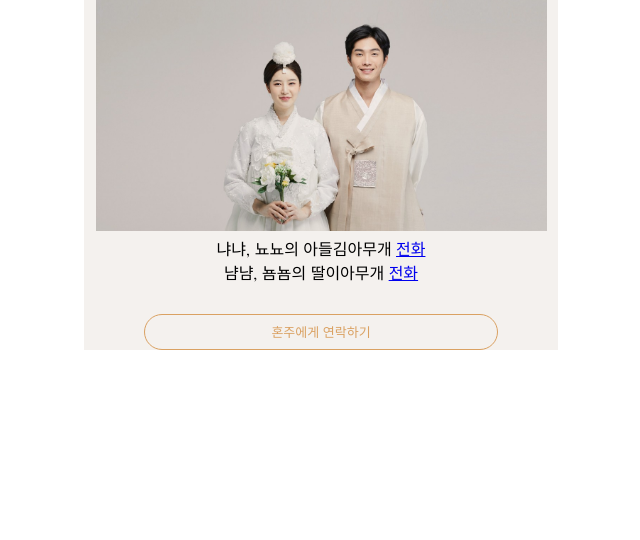
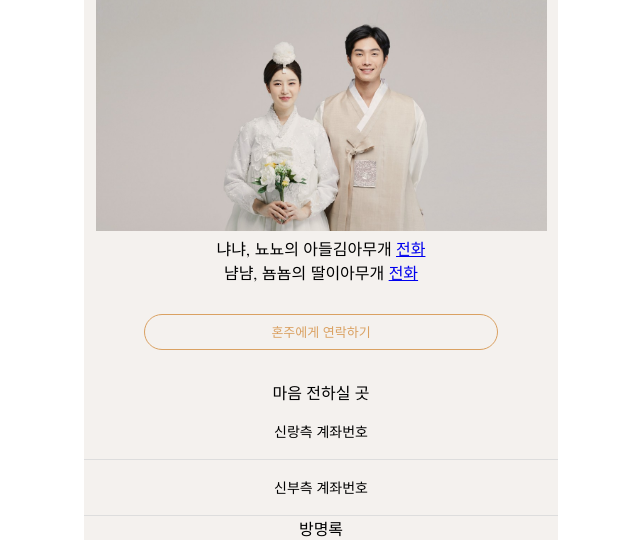
Before and after one commit to zyzyzyclaire/mobile_wedding_invitation, a Flask app: page / in a window 1280 px wide. Shown: the part 468-1008 px from the top of the page, without its empty margins (319-959 px from the left). Before the commit the page ends 818 px from the top, so only its background shows below. Run offline with Flask 2, Linux system fonts and the light colour scheme.

Commit message:
계좌번호

```diff
--- a/app.py
+++ b/app.py
@@ -6,7 +6,8 @@ app = Flask(__name__)
 def index():
     return render_template("index.html", groom="김아무개", bride="이아무개",
         main_pic='images/main_pic.png', wedding_hall='A호텔 웨딩홀',
-        pic2='images/pic2.png'
+        pic2='images/pic2.png',
+        account1=12345, account2=67890, account3=98765, account4=43210
     )
 
 if __name__ == '__main__':
--- a/templates/index.html
+++ b/templates/index.html
@@ -55,6 +55,20 @@
         background: rgb(244, 241, 238);
         border-radius: 10px;
     }
+    .accodian_title{
+        position: relative;
+        padding: 17px 0;
+        cursor: pointer;
+        font-size: 14px;
+        border-bottom: 1px solid #dddddd;
+    }
+    .accodian_menu{
+        display: none;
+        overflow: hidden;
+        font-size: 14px;
+        background-color: #f4f4f2;
+        padding: 27px 0;
+        }
 </style>
 <body>
     <center>
@@ -119,23 +133,104 @@
                 </div>
             </div>
         </div>
+        <div>
+            <div>마음 전하실 곳</div>
+            <div>
+                <div class="accodian_title">
+                    신랑측 계좌번호
+                </div>
+                <div class="accodian_menu">
+                    <div>
+                        <div>
+                            <span>은행</span><span>{{account1}}</span>
+                            <br>
+                            <span>김아무개</span>
+                        </div>
+                        <div onclick="copy_account('{{account1}}')">
+                            복사하기
+                        </div>
+                    </div>
+                    <div>
+                        <div>
+                            <span>은행</span><span>{{account2}}</span>
+                            <br>
+                            <span>김아무개</span>
+                        </div>
+                        <div onclick="copy_account('{{account2}}')">
+                            복사하기
+                        </div>
+                    </div>
+                </div>
+            </div>
+            <div>
+                <div class="accodian_title">
+                    신부측 계좌번호
+                </div>
+                <div class="accodian_menu">
+                    <div>
+                        <div>
+                            <span>은행</span><span>{{account3}}</span>
+                            <br>
+                            <span>이아무개</span>
+                        </div>
+                        <div onclick="copy_account('{{account3}}')">
+                            복사하기
+                        </div>
+                    </div>
+                    <div>
+                        <div>
+                            <span>은행</span><span>{{account4}}</span>
+                            <br>
+                            <span>이아무개</span>
+                        </div>
+                        <div onclick="copy_account('{{account4}}')">
+                            복사하기
+                        </div>
+                    </div>
+                </div>
+            </div>
+            <div>
+                방명록
+            </div>
+        </div>
     </center>
 </body>
+<script src="https://code.jquery.com/jquery-latest.min.js"></script>
 <script>
     const modal = document.getElementById("modal")
     const btn_modal = document.getElementById("btn_modal")
 
     const modal_background = document.getElementById('modal_background');
 
+    // 모달클릭시
     btn_modal.addEventListener("click", e => {
         modal_background.style.display = 'flex';
     })
-    // modal_background
-
     modal_background.addEventListener("click", e => {
         if( e.target.id === 'modal_background'){
             modal_background.style.display = 'none';
         }
     })
+
+    // 아코디언
+    $(".accodian_title").click(function() {
+        $(this).next(".accodian_menu").stop().slideToggle(300);
+        $(this).toggleClass('on').siblings().removeClass('on');
+        $(this).next(".accodian_menu").siblings(".accodian_menu").slideUp(300); // 1개씩 펼치기
+    });
+
+    // 계좌번호 복사
+    function copy_account(account_num) {
+        const $textarea = document.createElement("textarea");
+        document.body.appendChild($textarea);
+
+        $textarea.value = account_num;
+        $textarea.select();
+
+        document.execCommand('copy');
+        document.body.removeChild($textarea);
+
+        alert("계좌번호 "+account_num+"가 복사되었습니다.")
+    }
 </script>
 </html>
```
